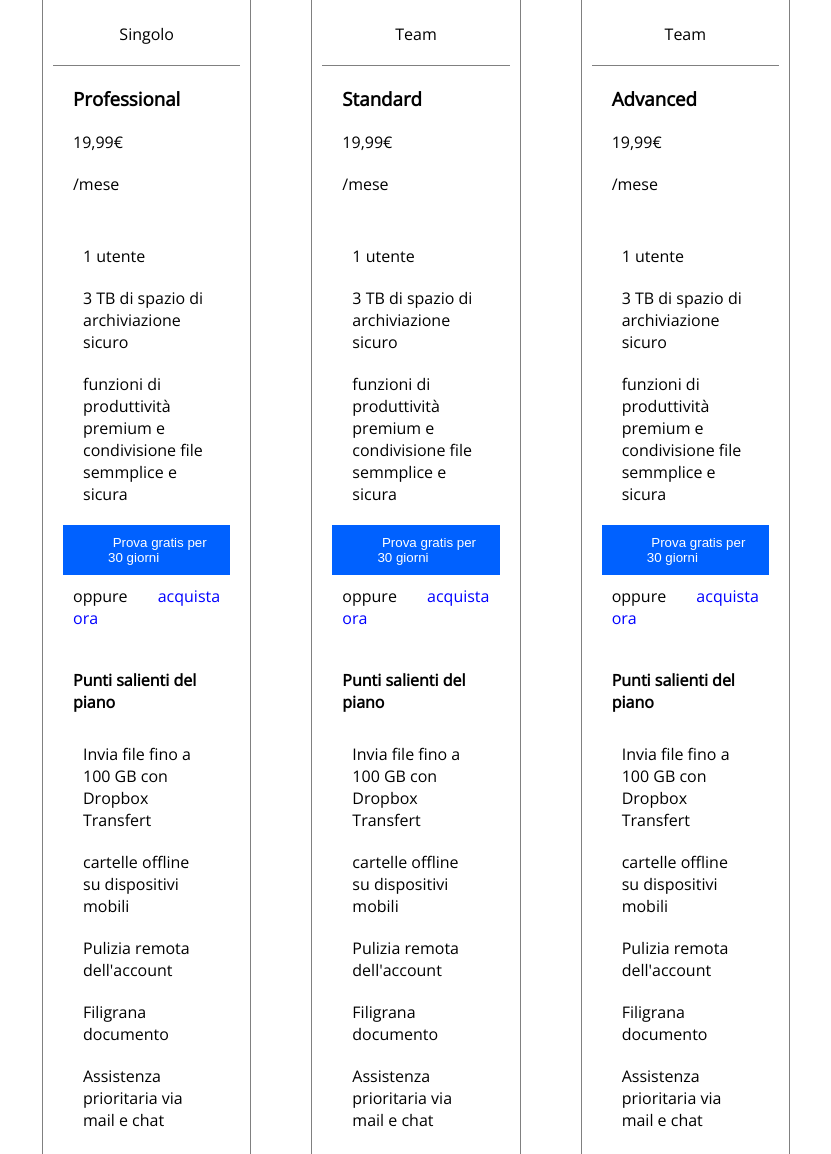
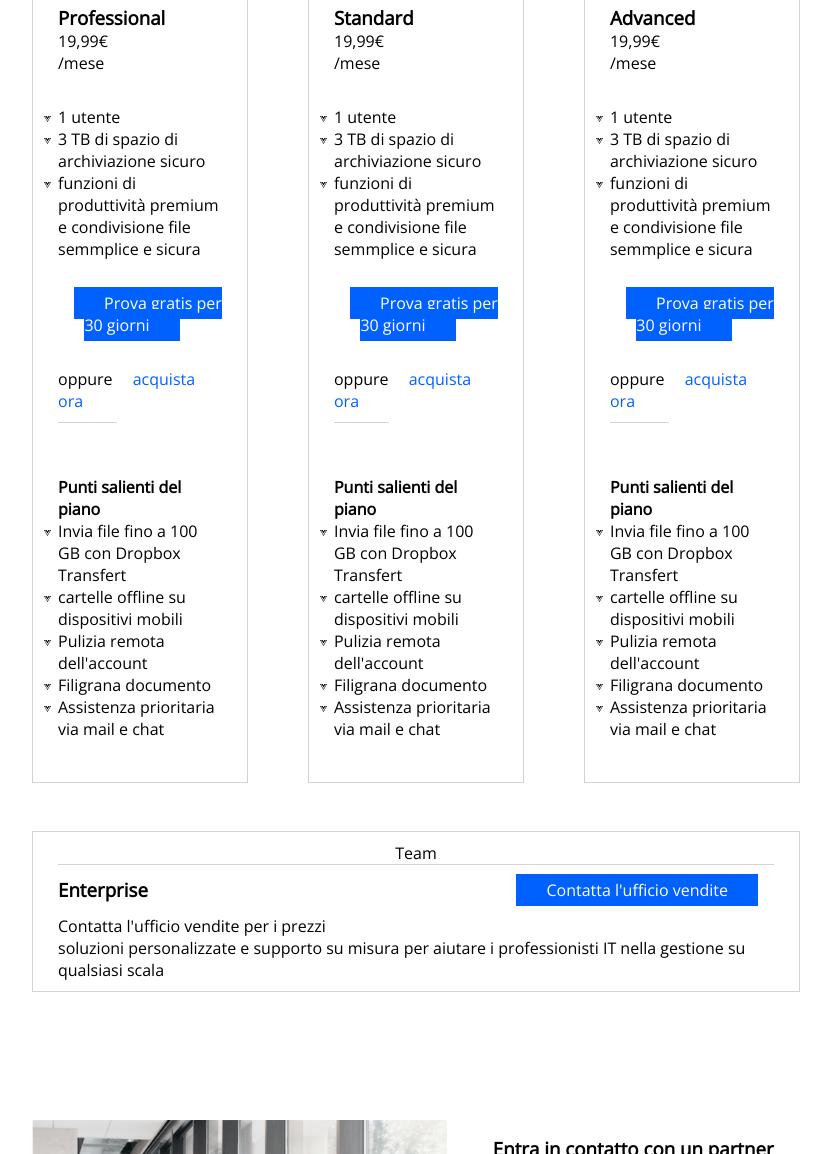
Before and after one commit to Matteoanselmo/htmlcss-dropbox, a plain HTML site: page index.html in a window 1280 px wide. Shown: the part 1034-2188 px from the top of the page, without its empty margins (224-1055 px from the left). Drawn offline with nearby package versions, Linux system fonts and the light colour scheme.

Commit message:
aggiunta spunta liste piano

```diff
--- a/css/style.css
+++ b/css/style.css
@@ -57,13 +57,12 @@ a{
 
 .btn-blu{
     border: none;
-    padding: 5px;
+    padding: 5px 30px;
     background-color: rgb(0, 97, 255);
+    color: white;
+
 }
 
-.btn-blu a{
-    color: white;
-}
 
 .jumbo-title{
     width: 90%;
@@ -101,21 +100,22 @@ a{
     margin-top: 15rem;
 }
 
-#buisness-plane *{
-    padding: 10px;
+.buy-plane a {
+    color: rgb(0, 97, 255);
 }
 
-#buisness-plane button{
-    text-align: center;
-    padding: 10px 20px ;
+.buy-plane span{
+    padding-bottom: 2rem;
+    border-bottom: 1px solid lightgrey;
 }
 
-.piano p a{
-    color: blue;
+.btn-blu-container{
+    text-align: center;
 }
 
+
 .border,.enterprice{
-    border: 1px solid grey;
+    border: 1px solid lightgrey;
     padding: 10px 25px;
 }
 
@@ -123,8 +123,17 @@ a{
     width: calc((100% / 3) - 40px);
 }
 
+.piano div{
+    margin-bottom: 2rem;
+}
+
+
 .enterprice{
     width: 100%;
+}
+
+.enterprice .clearfix{
+    line-height: 50px;
 }
 
 .middle{
@@ -132,12 +141,16 @@ a{
 }
 
 .piano ul{
-    list-style: none;
+    list-style-image: url(../img/vuejs-brands.svg);
 }
 
 .piano-team{
-    border-bottom: 1px solid grey;
+    border-bottom: 1px solid lightgrey;
     text-align: center;
+}
+
+.punti-piano{
+    margin-top: 4rem;
 }
 
 /* PARTNER SECTION */
--- a/index.html
+++ b/index.html
@@ -41,9 +41,9 @@
                     <a href="#">Contatta lufficio vendite</a>
                 </li>
                 <li>
-                    <button class="btn-blu">
-                        <a href="#">Accedi</a>
-                    </button>
+                    <div>
+                        <a class="btn-blu" href="#">Accedi</a>
+                    </div>
                 </li>
             </ul>
         </div>
@@ -56,9 +56,9 @@
                 <p>
                     Finalmente tutti i tuoi stument, contenuti e collaboratori sono accessibili dallo stesso posto. Dropbox Buisness è più di uno spazio di archiviazione sicuro: è un modo intelligente e integrato per ottimizzare il flusso di lavoro esistente.
                 </p>
-                <button class="btn-blu">
-                    <a href="#">Inizia la tua prova gratuita</a>
-                </button>
+                <div>
+                    <a class="btn-blu" href="#">Inizia la tua prova gratuita</a>
+                </div>
                 <p>
                     Annulla in qualsiasi momento
                 </p>
@@ -84,6 +84,7 @@
                         Fatturazione Annuale
                     </span>
                 </div>
+                <!-- PIANO PROFESSIONAL -->
                 <div class="piano border float-left" >
                     <div class="piano-team">
                         <p>Singolo</p>
@@ -99,10 +100,13 @@
                             <li>3 TB di spazio di archiviazione sicuro</li>
                             <li>funzioni di produttività premium e condivisione file semmplice e sicura</li>
                         </ul>
-                        <button class="btn-blu">
-                            <a href="#">Prova gratis per 30 giorni</a>
-                        </button>
-                        <p>oppure <a href="#">acquista ora</a></p>
+                    </div>
+                    <div class="btn-blu-container">
+                        <a  class="btn-blu" href="#">Prova gratis per 30 giorni</a>
+                    </div class="btn-blu-container">
+                    <div class="buy-plane">
+                        <span>oppure </span>
+                        <a href="#">acquista ora</a>
                     </div>
                     <div class="punti-piano">
                         <h4>Punti salienti del piano</h4>
@@ -115,6 +119,7 @@
                         </ul>
                     </div>
                 </div>
+                <!-- PIANO STANDARD -->
                 <div class="piano border float-left middle">
                     <div class="piano-team">
                         <p>Team</p>
@@ -130,10 +135,13 @@
                             <li>3 TB di spazio di archiviazione sicuro</li>
                             <li>funzioni di produttività premium e condivisione file semmplice e sicura</li>
                         </ul>
-                        <button class="btn-blu">
-                            <a href="#">Prova gratis per 30 giorni</a>
-                        </button>
-                        <p>oppure <a href="#">acquista ora</a></p>
+                    </div>
+                    <div class="btn-blu-container">
+                        <a class="btn-blu" href="#">Prova gratis per 30 giorni</a>
+                    </div>
+                    <div class="buy-plane">
+                        <span>oppure</span>
+                        <a href="#">acquista ora</a>
                     </div>
                     <div class="punti-piano">
                         <h4>Punti salienti del piano</h4>
@@ -146,6 +154,7 @@
                         </ul>
                     </div>
                 </div>
+                <!-- PIANO ADVANCED -->
                 <div class="piano border float-left">
                     <div class="piano-team">
                         <p>Team</p>
@@ -161,10 +170,13 @@
                             <li>3 TB di spazio di archiviazione sicuro</li>
                             <li>funzioni di produttività premium e condivisione file semmplice e sicura</li>
                         </ul>
-                        <button class="btn-blu">
-                            <a href="#">Prova gratis per 30 giorni</a>
-                        </button>
-                        <p>oppure <a href="#">acquista ora</a></p>
+                    </div>
+                    <div class="btn-blu-container">
+                        <a class="btn-blu" href="#">Prova gratis per 30 giorni</a>
+                    </div>
+                    <div class="buy-plane">
+                        <span>oppure </span>
+                        <a href="#">acquista ora</a>
                     </div>
                     <div class="punti-piano">
                         <h4>Punti salienti del piano</h4>
@@ -177,6 +189,7 @@
                         </ul>
                     </div>
                 </div>
+                <!-- PIANO ENTERPRICE -->
                 <div class="enterprice float-left">
                     <div class="piano-team">
                         <p>Team</p>
@@ -184,9 +197,9 @@
                     <div>
                         <div class="clearfix">
                             <h3 class="float-left">Enterprise</h3>
-                            <button class="btn-blu float-right">
-                                <a href="#">Contatta l'ufficio vendite</a>
-                            </button>
+                            <div class="float-right">
+                                <a  class="btn-blu" href="#">Contatta l'ufficio vendite</a>
+                            </div>
                         </div>
                         <div>
                             <p>Contatta l'ufficio vendite per i prezzi</p>
@@ -205,7 +218,7 @@
                 <div class="partner-text float-left">
                     <h3>Entra in contatto con un partner Dropbox</h3>
                     <p>Trova un partner Dropbox e HelloSign di fiducia. Ottieni le soluzioni e i servizinecessari per raggiungere i tuoi obbiettivi aziendali, tra cui implementazione, integrazione, gestione e supporti continui.</p>
-                    <button>
+                    <button class="btn-blu-container">
                         <a href="#">Trova un Partner</a>
                     </button>
                 </div>
```
Also changed, not shown: img/vuejs-brands.svg (added).
